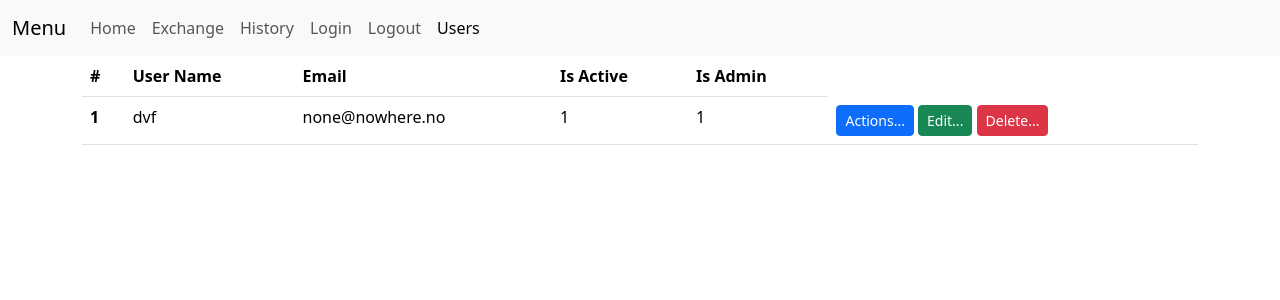
After one commit to rajkonkret/bootcamp-python-18-11, a Flask app: page /users in a window 1280 px wide. The commit adds this page. Shown: the top 300 px of the page. Run offline with Flask 3, Linux system fonts and the light colour scheme; a user stored in the database is signed in; data comes from the database, SQL or seed files in the repository.

Commit message:
16 - add list of users and user menu

```diff
--- a/web_app_bootstrap_2/flask_project_bootstrap_2.py
+++ b/web_app_bootstrap_2/flask_project_bootstrap_2.py
@@ -112,6 +112,19 @@ def logout():
     else:
         flash('You are already logged out')
         return redirect(url_for('index'))
+
+
+@app.route('/users')
+def users():
+    if not 'user' in session:
+        return redirect(url_for('login'))
+
+    db = get_db()
+    sql_command = 'SELECT id, name, email, is_admin, is_active from users;'
+    cur = db.execute(sql_command)
+    users = cur.fetchall()
+
+    return render_template('users.html', active_menu='users', users=users)
 
 
 @app.route('/init_app')
--- a/web_app_bootstrap_2/templates/menu.html
+++ b/web_app_bootstrap_2/templates/menu.html
@@ -23,6 +23,9 @@
                 <li class="nav-item">
                     <a class="nav-link {{'active' if active_menu=='logout' }}" href="{{ url_for('logout') }}">Logout</a>
                 </li>
+                <li class="nav-item">
+                    <a class="nav-link {{'active' if active_menu=='users' }}" href="{{ url_for('users') }}">Users</a>
+                </li>
             </ul>
         </div>
     </div>
--- /dev/null
+++ b/web_app_bootstrap_2/templates/users.html
@@ -0,0 +1,81 @@
+<!--historia transakcji-->
+
+{% extends "base.html" %}
+
+{% block title %}
+    Transactions history
+{% endblock %}
+
+{% block content %}
+
+<!-- Button trigger modal -->
+<!--<button type="button" class="btn btn-primary" data-bs-toggle="modal" data-bs-target="#confirmDeleteModal">-->
+<!--  Launch demo modal-->
+<!--</button>-->
+
+<!-- Modal -->
+<div class="modal fade" id="confirmDeleteModal" tabindex="-1" aria-labelledby="exampleModalLabel" aria-hidden="true">
+  <div class="modal-dialog">
+    <div class="modal-content">
+      <div class="modal-header">
+        <h1 class="modal-title fs-5" id="exampleModalLabel">This entry will be deleted</h1>
+        <button type="button" class="btn-close" data-bs-dismiss="modal" aria-label="Close"></button>
+      </div>
+      <div class="modal-body" id="idDeleteModalBody">
+        ...
+      </div>
+      <div class="modal-footer">
+          <form action="" method="GET" id="confirmDeleteForm">
+              <button type="button" class="btn btn-secondary" data-bs-dismiss="modal">Close</button>
+              <button type="submit" class="btn btn-danger">Delete</button>
+          </form>
+      </div>
+    </div>
+  </div>
+</div>
+
+<script src="https://ajax.googleapis.com/ajax/libs/jquery/3.7.1/jquery.min.js"></script>
+
+<script>
+    $(document).ready(function () {
+     $('.delete-confirm').click(function () {
+       var desc = $(this).attr('data-desc');
+       var url = $(this).attr('data-url');
+       $('#idDeleteModalBody').text(desc);
+       $('#confirmDeleteForm').attr("action", url);
+      });
+    });
+</script>
+
+<div class="container">
+    <table class="table">
+        <thead>
+        <tr>
+            <th scope="col">#</th>
+            <th scope="col">User Name</th>
+            <th scope="col">Email</th>
+            <th scope="col">Is Active</th>
+            <th scope="col">Is Admin</th>
+        </tr>
+        </thead>
+        <tbody>
+
+
+        {% for user in users %}
+        <tr>
+            <th scope="row">{{ user.id }}</th>
+            <td>{{ user.name }}</td>
+            <td>{{ user.email }}</td>
+            <td>{{ user.is_active }}</td>
+            <td>{{ user.is_admin }}</td>
+            <td>
+                <a href="#" class="btn btn-primary btn-sm" role="button">Actions...</a>
+                <a href="#" class="btn btn-success btn-sm" role="button">Edit...</a>
+                <a href="#" class="btn btn-danger btn-sm" role="button">Delete...</a>
+            </td>
+        </tr>
+        {% endfor %}
+        </tbody>
+    </table>
+</div>
+{% endblock %}
```
